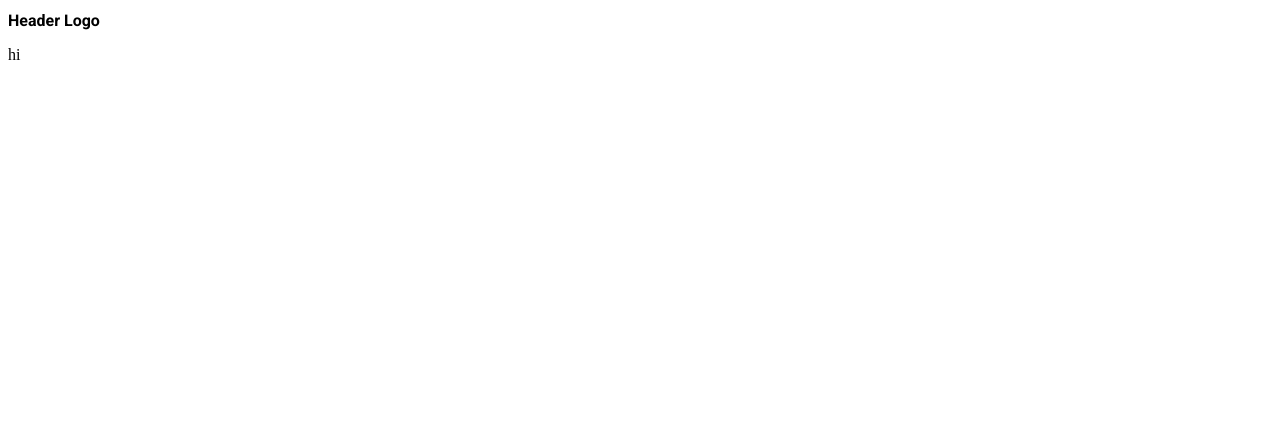
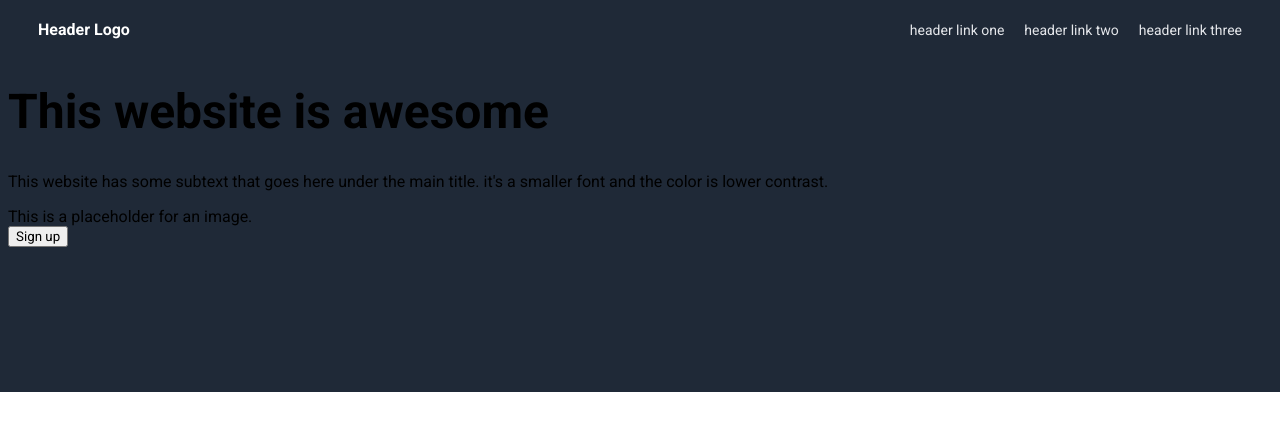
Before and after one commit to StavrosV28/landing-page, a plain HTML site: page index.html in a window 1280 px wide. Drawn offline with Linux system fonts and the light colour scheme.

Commit message:
Added first part of content through HTML
Styled Header logo area along with my links to be centered at the top

```diff
--- a/index.html
+++ b/index.html
@@ -8,8 +8,30 @@
     <link href="https://fonts.googleapis.com/css2?family=Roboto:wght@400;700&display=swap" rel="stylesheet">
 </head>
 <body>
-    <h1>Header Logo</h1>
-    <p>hi</p>
+    <div>
+        <div class="header">
+            <div class="logo">
+                Header Logo
+            </div>
+            <ul class="links">
+                <li><a href="https://google.com">header link one</a></li>
+                <li><a href="https://google.com">header link two</a></li>
+                <li><a href="https://google.com">header link three</a></li>
+            </ul>
+        </div>
+
+
+
+        <h1>This website is awesome</h1>
+        <p>This website has some subtext that goes here under the main title.
+            it's a smaller font and the color is lower contrast.
+        </p>
+
+        <div>This is a placeholder for an image.</div>
+
+        <button>Sign up</button>
+    </div>
+
 
 </body>
 </html>
--- a/style.css
+++ b/style.css
@@ -1,4 +1,46 @@
+* {
+    font-family: Roboto, sans-serif;
+}
+
+body {
+    background-image: linear-gradient(to bottom, #1f2937 20%, #1f2937 48%,
+    white 40%, white 60% );
+    min-height: 100vh;
+}
+
 h1 {
-    font-family: 'Roboto', sans-serif;
-    font-size: medium;
+    font-size: 48px;
+    font-weight: 900;
 }
+
+
+a {
+    text-decoration: none;
+    color: #e5e7eb;
+}
+
+ul {
+    list-style-type: none;
+    display: flex;
+    margin: 0;
+    padding: 0;
+
+}
+
+.logo {
+    color: white;
+    font-weight: 900;
+}
+
+.header {
+    display: flex;
+    justify-content: space-between;
+    align-items: center;
+    padding: 12px 30px;
+}
+
+.links {
+    gap: 20px;
+    font-size: 14px;
+
+}
```
